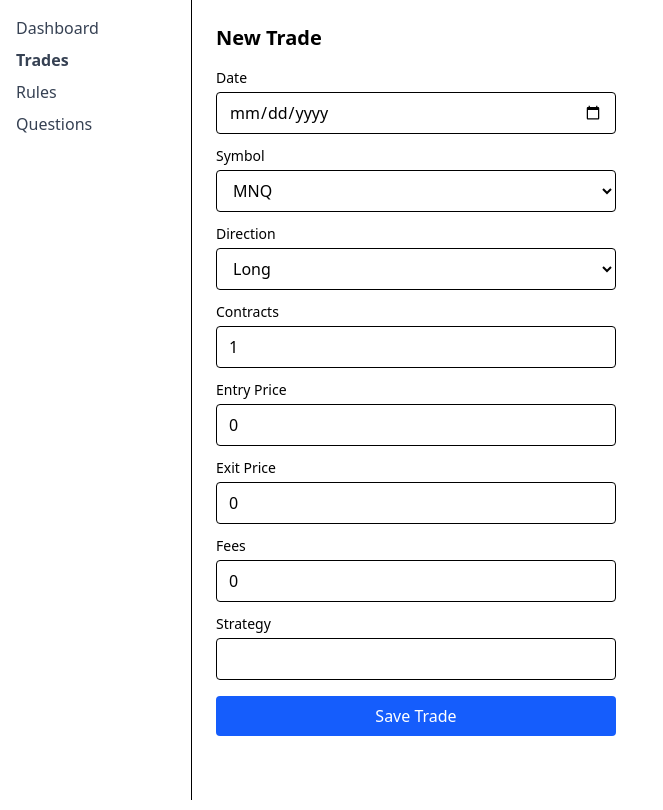
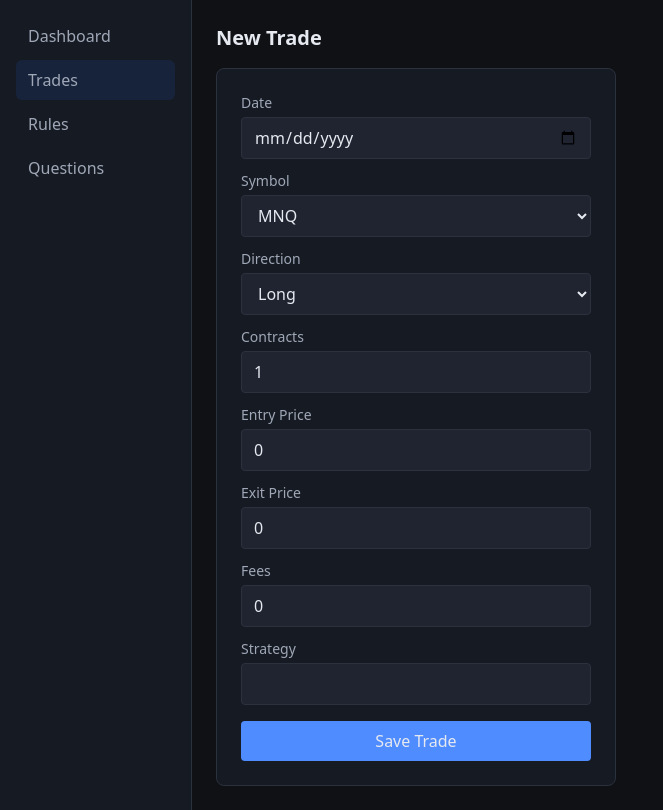
Before and after one commit to AustineBaltazar/trading-journal-tracker, an Angular app: page /trades/new in a window 1280 px wide. Shown: the whole page, without its empty margins (0-663 px from the left). Built offline with nearby package versions, Linux system fonts and the light colour scheme; sample sign-in values are in the browser's storage.

Commit message:
Apply dark theme design system across all pages

```diff
--- a/src/app/dashboard/dashboard.html
+++ b/src/app/dashboard/dashboard.html
@@ -2,33 +2,33 @@
   <h1 class="text-xl font-semibold mb-4">Dashboard</h1>
 
   @if (summary() === null) {
-    <p class="text-gray-500">Loading...</p>
+    <p class="text-text-muted">Loading...</p>
   } @else {
     <div class="grid grid-cols-4 gap-4">
-      <div class="border rounded p-4">
-        <p class="text-sm text-gray-500">Total P/L</p>
+      <div class="bg-bg-surface border border-border-default rounded-lg p-4">
+        <p class="text-sm text-text-secondary">Total P/L</p>
         <p
           class="text-2xl font-semibold"
-          [class.text-green-600]="summary().totalPnl > 0"
-          [class.text-red-600]="summary().totalPnl < 0"
+          [class.text-success]="summary().totalPnl > 0"
+          [class.text-danger]="summary().totalPnl < 0"
         >
           {{ summary().totalPnl }}
         </p>
       </div>
-      <div class="border rounded p-4">
-        <p class="text-sm text-gray-500">Win Rate</p>
+      <div class="bg-bg-surface border border-border-default rounded-lg p-4">
+        <p class="text-sm text-text-secondary">Win Rate</p>
         <p class="text-2xl font-semibold">{{ summary().winRate }}%</p>
       </div>
-      <div class="border rounded p-4">
-        <p class="text-sm text-gray-500">Trades</p>
+      <div class="bg-bg-surface border border-border-default rounded-lg p-4">
+        <p class="text-sm text-text-secondary">Trades</p>
         <p class="text-2xl font-semibold">{{ summary().totalTrades }}</p>
       </div>
-      <div class="border rounded p-4">
-        <p class="text-sm text-gray-500">Wins / Losses</p>
+      <div class="bg-bg-surface border border-border-default rounded-lg p-4">
+        <p class="text-sm text-text-secondary">Wins / Losses</p>
         <p class="text-2xl font-semibold">{{ summary().wins }} / {{ summary().losses }}</p>
       </div>
     </div>
   }
 
-  <a routerLink="/trades" class="inline-block mt-6 text-sm text-blue-600">View all trades →</a>
+  <a routerLink="/trades" class="inline-block mt-6 text-sm text-accent">View all trades →</a>
 </div>
--- a/src/app/layout/layout.html
+++ b/src/app/layout/layout.html
@@ -1,15 +1,27 @@
 <div class="flex min-h-screen">
-  <nav class="w-48 border-r p-4 flex flex-col gap-2">
-    <a routerLink="/dashboard" routerLinkActive="font-bold text-blue-600" class="text-gray-700"
+  <nav class="w-48 bg-bg-surface border-r border-border-default p-4 flex flex-col gap-1">
+    <a
+      routerLink="/dashboard"
+      routerLinkActive="bg-accent-bg text-accent"
+      class="text-text-secondary px-3 py-2 rounded-md"
       >Dashboard</a
     >
-    <a routerLink="/trades" routerLinkActive="font-bold text-blue-600" class="text-gray-700"
+    <a
+      routerLink="/trades"
+      routerLinkActive="bg-accent-bg text-accent"
+      class="text-text-secondary px-3 py-2 rounded-md"
       >Trades</a
     >
-    <a routerLink="/rules" routerLinkActive="font-bold text-blue-600" class="text-gray-700"
+    <a
+      routerLink="/rules"
+      routerLinkActive="bg-accent-bg text-accent"
+      class="text-text-secondary px-3 py-2 rounded-md"
       >Rules</a
     >
-    <a routerLink="/questions" routerLinkActive="font-bold text-blue-600" class="text-gray-700"
+    <a
+      routerLink="/questions"
+      routerLinkActive="bg-accent-bg text-accent"
+      class="text-text-secondary px-3 py-2 rounded-md"
       >Questions</a
     >
   </nav>
--- a/src/app/new-trade/new-trade.html
+++ b/src/app/new-trade/new-trade.html
@@ -1,75 +1,86 @@
 <div class="p-6 max-w-md">
   <h1 class="text-xl font-semibold mb-4">New Trade</h1>
 
-  <form (ngSubmit)="onSubmit()">
+  <form (ngSubmit)="onSubmit()" class="bg-bg-surface border border-border-default rounded-lg p-6">
     @if (errorMessage) {
-      <p class="text-red-600 text-sm mb-3">{{ errorMessage }}</p>
+      <p class="text-danger text-sm mb-3">{{ errorMessage }}</p>
     }
 
-    <label class="block text-sm mb-1">Date</label>
+    <label class="block text-sm mb-1 text-text-secondary">Date</label>
     <input
       type="date"
       [(ngModel)]="trade_date"
       name="trade_date"
-      class="w-full border rounded px-3 py-2 mb-3"
+      class="w-full bg-bg-raised border border-border-default rounded px-3 py-2 mb-3 text-text-primary"
     />
 
-    <label class="block text-sm mb-1">Symbol</label>
-    <select [(ngModel)]="symbol" name="symbol" class="w-full border rounded px-3 py-2 mb-3">
+    <label class="block text-sm mb-1 text-text-secondary">Symbol</label>
+    <select
+      [(ngModel)]="symbol"
+      name="symbol"
+      class="w-full bg-bg-raised border border-border-default rounded px-3 py-2 mb-3 text-text-primary"
+    >
       <option value="MNQ">MNQ</option>
       <option value="NQ">NQ</option>
     </select>
 
-    <label class="block text-sm mb-1">Direction</label>
-    <select [(ngModel)]="direction" name="direction" class="w-full border rounded px-3 py-2 mb-3">
+    <label class="block text-sm mb-1 text-text-secondary">Direction</label>
+    <select
+      [(ngModel)]="direction"
+      name="direction"
+      class="w-full bg-bg-raised border border-border-default rounded px-3 py-2 mb-3 text-text-primary"
+    >
       <option value="long">Long</option>
       <option value="short">Short</option>
     </select>
 
-    <label class="block text-sm mb-1">Contracts</label>
+    <label class="block text-sm mb-1 text-text-secondary">Contracts</label>
     <input
       type="number"
       [(ngModel)]="contracts"
       name="contracts"
-      class="w-full border rounded px-3 py-2 mb-3"
+      class="w-full bg-bg-raised border border-border-default rounded px-3 py-2 mb-3 text-text-primary"
     />
 
-    <label class="block text-sm mb-1">Entry Price</label>
+    <label class="block text-sm mb-1 text-text-secondary">Entry Price</label>
     <input
       type="number"
       step="0.01"
       [(ngModel)]="entry_price"
       name="entry_price"
-      class="w-full border rounded px-3 py-2 mb-3"
+      class="w-full bg-bg-raised border border-border-default rounded px-3 py-2 mb-3 text-text-primary"
     />
 
-    <label class="block text-sm mb-1">Exit Price</label>
+    <label class="block text-sm mb-1 text-text-secondary">Exit Price</label>
     <input
       type="number"
       step="0.01"
       [(ngModel)]="exit_price"
       name="exit_price"
-      class="w-full border rounded px-3 py-2 mb-3"
+      class="w-full bg-bg-raised border border-border-default rounded px-3 py-2 mb-3 text-text-primary"
     />
 
-    <label class="block text-sm mb-1">Fees</label>
+    <label class="block text-sm mb-1 text-text-secondary">Fees</label>
     <input
       type="number"
       step="0.01"
       [(ngModel)]="fees"
       name="fees"
-      class="w-full border rounded px-3 py-2 mb-3"
+      class="w-full bg-bg-raised border border-border-default rounded px-3 py-2 mb-3 text-text-primary"
     />
 
-    <label class="block text-sm mb-1">Strategy</label>
+    <label class="block text-sm mb-1 text-text-secondary">Strategy</label>
     <input
       type="text"
       [(ngModel)]="strategy"
       name="strategy"
-      class="w-full border rounded px-3 py-2 mb-4"
+      class="w-full bg-bg-raised border border-border-default rounded px-3 py-2 mb-4 text-text-primary"
     />
 
-    <button type="submit" class="w-full bg-blue-600 text-white py-2 rounded hover:bg-blue-700">
+    <button
+      type="submit"
+      class="w-full bg-accent-solid text-text-on-accent py-2 rounded hover:opacity-90"
+    >
       Save Trade
     </button>
   </form>
--- a/src/app/questions/questions.html
+++ b/src/app/questions/questions.html
@@ -2,7 +2,7 @@
   <h1 class="text-xl font-semibold mb-4">Playbook: Review Questions</h1>
 
   @if (errorMessage) {
-    <p class="text-red-600 text-sm mb-3">{{ errorMessage }}</p>
+    <p class="text-danger text-sm mb-3">{{ errorMessage }}</p>
   }
 
   <form (ngSubmit)="addQuestion()" class="flex gap-2 mb-6">
@@ -11,19 +11,26 @@
       [(ngModel)]="newQuestionText"
       name="newQuestionText"
       placeholder="New question"
-      class="flex-1 border rounded px-3 py-2"
+      class="flex-1 bg-bg-raised border border-border-default rounded px-3 py-2 text-text-primary"
     />
-    <button type="submit" class="bg-blue-600 text-white px-4 py-2 rounded">Add</button>
+    <button
+      type="submit"
+      class="bg-accent-solid text-text-on-accent px-4 py-2 rounded hover:opacity-90"
+    >
+      Add
+    </button>
   </form>
 
   @if (questions().length === 0) {
-    <p class="text-gray-500">No questions yet.</p>
+    <p class="text-text-muted">No questions yet.</p>
   } @else {
-    <ul>
+    <ul
+      class="bg-bg-surface border border-border-default rounded-lg divide-y divide-border-default"
+    >
       @for (q of questions(); track q.id) {
-        <li class="flex justify-between items-center border-b py-2">
+        <li class="flex justify-between items-center px-4 py-3">
           <span>{{ q.question_text }}</span>
-          <button (click)="deleteQuestion(q.id)" class="text-sm text-red-600">Delete</button>
+          <button (click)="deleteQuestion(q.id)" class="text-sm text-danger">Delete</button>
         </li>
       }
     </ul>
--- a/src/app/rules/rules.html
+++ b/src/app/rules/rules.html
@@ -2,7 +2,7 @@
   <h1 class="text-xl font-semibold mb-4">Playbook: Rules</h1>
 
   @if (errorMessage) {
-    <p class="text-red-600 text-sm mb-3">{{ errorMessage }}</p>
+    <p class="text-danger text-sm mb-3">{{ errorMessage }}</p>
   }
 
   <form (ngSubmit)="addRule()" class="flex gap-2 mb-6">
@@ -11,19 +11,26 @@
       [(ngModel)]="newRuleName"
       name="newRuleName"
       placeholder="New rule"
-      class="flex-1 border rounded px-3 py-2"
+      class="flex-1 bg-bg-raised border border-border-default rounded px-3 py-2 text-text-primary"
     />
-    <button type="submit" class="bg-blue-600 text-white px-4 py-2 rounded">Add</button>
+    <button
+      type="submit"
+      class="bg-accent-solid text-text-on-accent px-4 py-2 rounded hover:opacity-90"
+    >
+      Add
+    </button>
   </form>
 
   @if (rules().length === 0) {
-    <p class="text-gray-500">No rules yet.</p>
+    <p class="text-text-muted">No rules yet.</p>
   } @else {
-    <ul>
+    <ul
+      class="bg-bg-surface border border-border-default rounded-lg divide-y divide-border-default"
+    >
       @for (rule of rules(); track rule.id) {
-        <li class="flex justify-between items-center border-b py-2">
+        <li class="flex justify-between items-center px-4 py-3">
           <span>{{ rule.name }}</span>
-          <button (click)="deleteRule(rule.id)" class="text-sm text-red-600">Delete</button>
+          <button (click)="deleteRule(rule.id)" class="text-sm text-danger">Delete</button>
         </li>
       }
     </ul>
--- a/src/styles.css
+++ b/src/styles.css
@@ -1,3 +1,25 @@
-/* You can add global styles to this file, and also import other style files */
+@import 'tailwindcss';
 
-@import 'tailwindcss';
+@theme {
+  --color-bg-app: #0f1115;
+  --color-bg-surface: #161a22;
+  --color-bg-raised: #1f2430;
+  --color-border-default: #2b313d;
+  --color-text-primary: #e6e9f0;
+  --color-text-secondary: #a0a8b8;
+  --color-text-muted: #6e7686;
+  --color-success: #4ade80;
+  --color-success-bg: #12281d;
+  --color-success-border: #1f4d35;
+  --color-danger: #f87171;
+  --color-danger-bg: #2e1719;
+  --color-danger-border: #5a2528;
+  --color-accent: #7fb0ff;
+  --color-accent-bg: #16233a;
+  --color-accent-solid: #4f8cff;
+}
+
+body {
+  background-color: var(--color-bg-app);
+  color: var(--color-text-primary);
+}
```
Also changed, not shown: src/app/edit-trade/edit-trade.html (+31 -20 lines), src/app/trade-details/trade-details.html (+17 -17 lines), src/app/trades-list/trades-list.html (+23 -23 lines).
